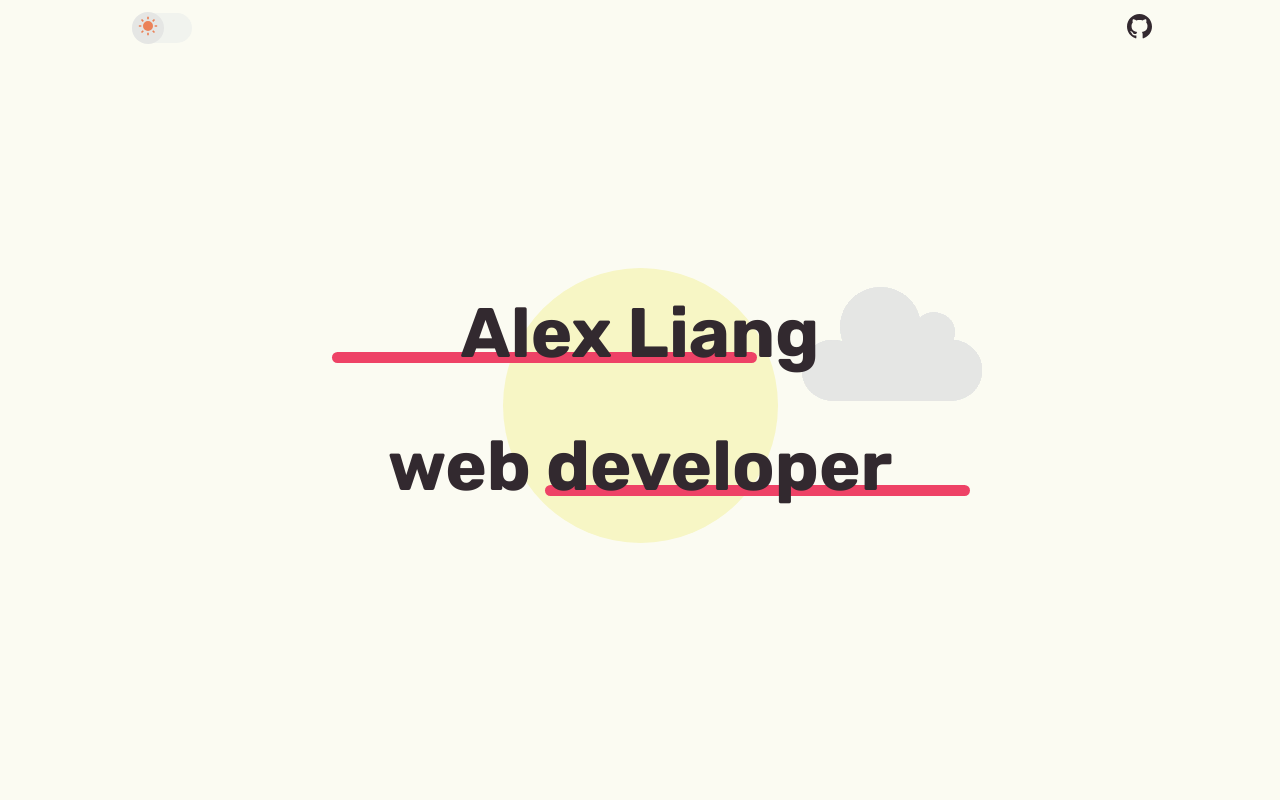
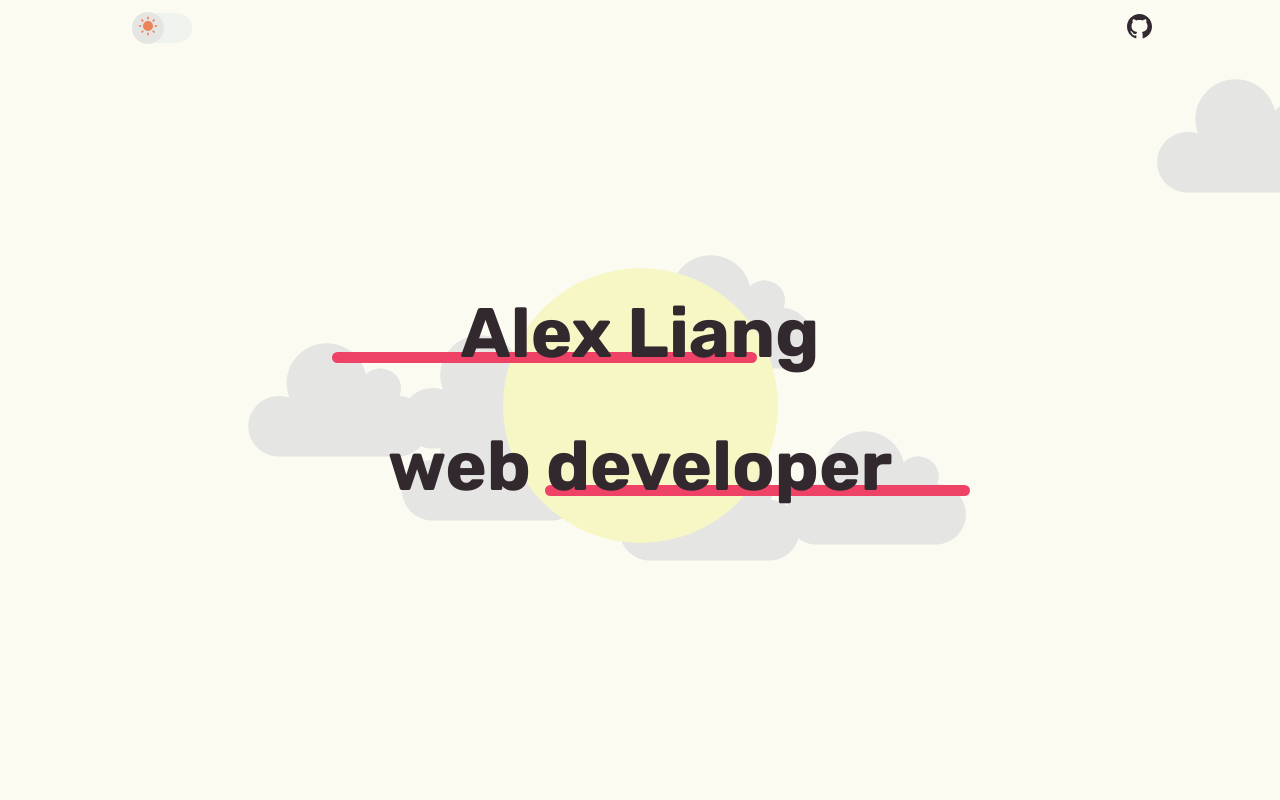
Before and after one commit to nksupermarket/portfolio, a React (Create React App) app: page / in a window 1280 px wide. Shown: the top 800 px of the page. Built offline with nearby package versions, Linux system fonts and the light colour scheme.

Commit message:
finished cloud animation

```diff
--- a/src/components/CloudSvg.tsx
+++ b/src/components/CloudSvg.tsx
@@ -1,16 +1,30 @@
-import React from 'react';
-import { animated } from 'react-spring';
+import React, { RefObject } from 'react';
+import { animated, SpringValue, SpringRef } from 'react-spring';
 
 interface CloudSvgProps {
   className?: string;
+  style?: {
+    transform: SpringValue<string>;
+  };
+  listRef?:
+    | ((instance: SVGSVGElement | null) => void)
+    | RefObject<SVGSVGElement>
+    | null
+    | undefined;
 }
 
-export default function CloudSvg({ className }: CloudSvgProps) {
+export default function CloudSvg({
+  className,
+  style,
+  listRef
+}: CloudSvgProps) {
   const rootClasses = [];
   if (className) rootClasses.push(className);
   return (
-    <svg
+    <animated.svg
+      ref={listRef}
       className={rootClasses.join(' ')}
+      style={style}
       width="300px"
       height="300px"
       version="1.1"
@@ -23,6 +37,6 @@ export default function CloudSvg({ className }: CloudSvgProps) {
         d="m234.38 274.3c0.32813-0.49219 0.57422-1.0664 0.82031-1.6406-1.8047-4.7578-3.1992-9.6797-4.1836-14.684-1.1484-5.8242-1.7227-11.812-1.7227-17.719 0-24.691 9.8438-48.066 27.398-65.375 17.719-17.473 41.422-27.07 66.277-27.07 21.41 0 41.996 7.1367 58.73 20.426 16.488 13.125 28.629 31.418 32.812 52.25v0.082031c10.008-10.418 23.461-15.75 37.898-14.355 8.0391 0.82031 15.832 3.6094 22.559 8.0391 6.7266 4.3477 12.387 10.336 16.16 17.391 6.6445 12.305 7.1367 26.25 1.2305 38.965 0.082031 0.082031 0.082031 0.16406 0.16406 0.24609 18.211 1.0664 35.273 8.8594 47.902 21.984 12.551 13.125 19.605 30.434 19.605 48.559 0 18.867-7.5469 36.75-21 50.035-13.535 13.371-31.664 20.672-50.691 20.672h-276.6c-19.031 0-37.16-7.3828-50.691-20.672-13.453-13.207-21-31.09-21-50.035 0-18.867 7.5469-36.75 21-50.035 13.535-13.371 31.664-20.672 50.691-20.672 4.1836 0 8.3672 0.32812 12.469 1.0664 1.0664 0.16406 2.1328 0.32813 3.1992 0.57422 2.4609 0.41016 4.7578 1.1484 6.9727 1.9688z"
         fillRule="evenodd"
       />
-    </svg>
+    </animated.svg>
   );
 }
--- a/src/components/HeaderBg.tsx
+++ b/src/components/HeaderBg.tsx
@@ -1,4 +1,4 @@
-import React, { useRef, useEffect } from 'react';
+import React, { useRef, useEffect, useLayoutEffect } from 'react';
 import { useSprings, animated } from 'react-spring';
 import CloudSvg from './CloudSvg';
 import styles from '../styles/HeaderBg.module.scss';
@@ -10,24 +10,51 @@ interface HeaderBgProps {
   };
 }
 
+function getRdmNum(max: number) {
+  return Math.floor(Math.random() * max);
+}
+
 export default function HeaderBg({ size }: HeaderBgProps) {
   const node = useRef<HTMLDivElement | null>(null);
+  const initialClouds = useRef<SVGElement[]>([]);
 
-  const [springs, api] = useSprings(12, (index) => ({ left: '100vw' }));
+  const [springs, api] = useSprings(8, (index: number) => {
+    const start = getRdmNum(100 - index * 2); // index*2 so clouds are more spread out
+    const end = start + 100;
 
-  useEffect(() => {
+    return {
+      from: {
+        transform: `translateX(${start}vw)`
+      },
+      to: {
+        transform: `translateX(${end}vw)`
+      },
+      config: {
+        duration: 70000
+      }
+    };
+  });
+
+  useLayoutEffect(() => {
     api.start();
   }, []);
 
   const rootClasses = ['bg', styles.main];
   return (
     <div ref={node} className={rootClasses.join(' ')}>
-      {springs.map((anime, i) => (
-        <animated.div style={anime} key={i}>
-          <CloudSvg key={i} className={styles.init} />
-        </animated.div>
+      {springs.map((spring, i) => (
+        <CloudSvg
+          key={i}
+          listRef={(instance: SVGElement | null) => {
+            if (!instance || initialClouds.current.includes(instance))
+              return;
+            initialClouds.current.push(instance);
+          }}
+          className={styles.init}
+          style={spring}
+        />
       ))}
-      {Array(24)
+      {Array(16)
         .fill(null)
         .map((v, i) => (
           <CloudSvg key={i} className={styles.off_page} />
--- a/src/styles/HeaderBg.module.scss
+++ b/src/styles/HeaderBg.module.scss
@@ -6,27 +6,27 @@
   }
 
   .off_page {
-    left: -100vw;
+    transform: translateX(-100vw);
   }
 
   $initTotal: 12;
   @for $i from 1 through $initTotal {
     .init:nth-child(#{$i}) {
-      left: random(100) * 1vw;
+      // transform: translateX(random(100) * 1vw);
       top: calc(random(80) * 1%);
     }
   }
 
-  $total: 24;
-  @for $i from 1 through $total {
-    .off_page:nth-child(#{$i}) {
+  $total: 29;
+  @for $j from 13 through $total {
+    .off_page:nth-of-type(#{$j}) {
       top: calc(random(80) * 1%);
-      animation: float#{$i} 70s linear infinite;
-      animation-delay: #{($i - 1) * 8}s;
+      animation: float#{$j} 70s linear infinite;
+      animation-delay: #{($j - 13) * 8}s;
 
-      @keyframes float#{$i} {
+      @keyframes float#{$j} {
         to {
-          left: 100vw;
+          transform: translateX(100vw);
         }
       }
     }
```
